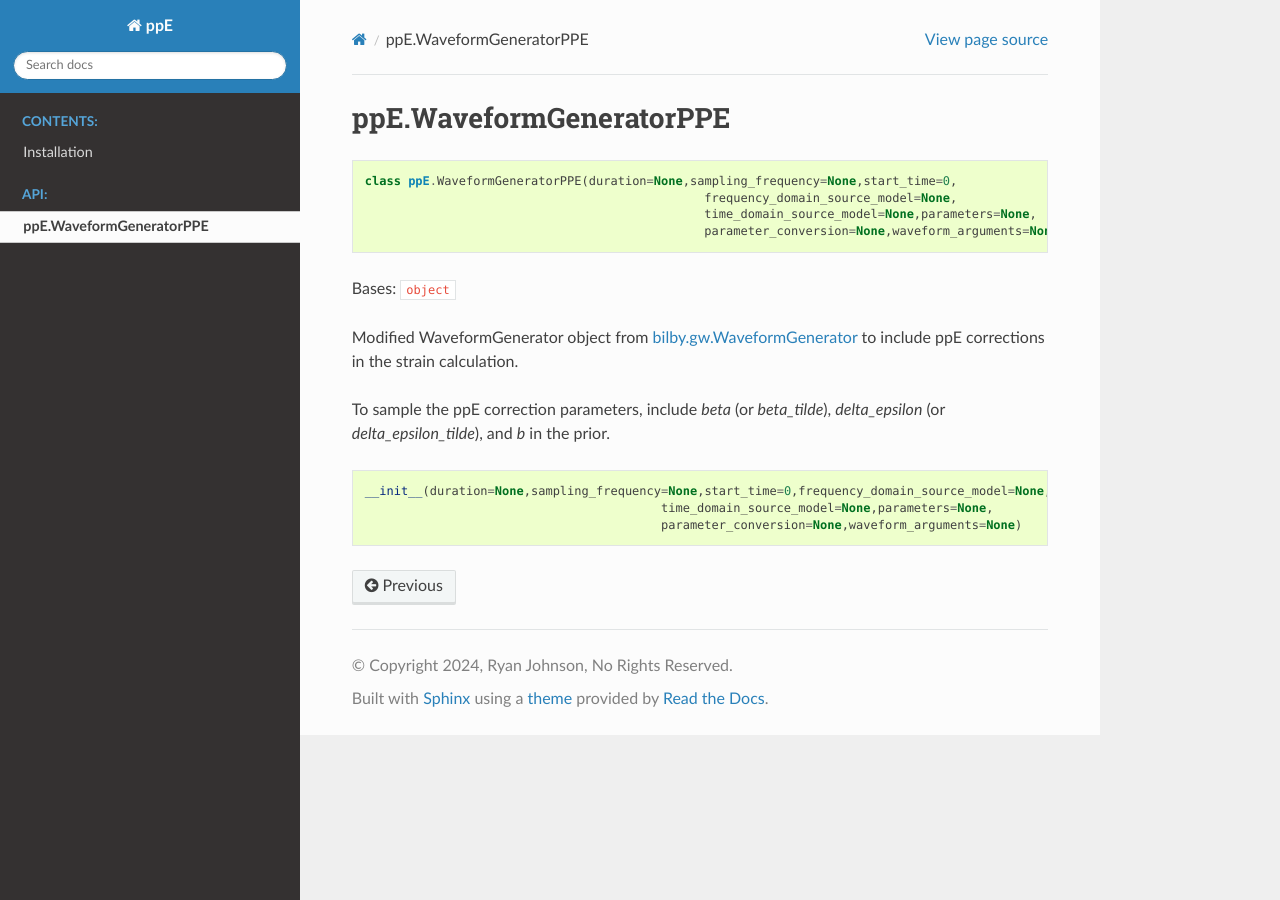
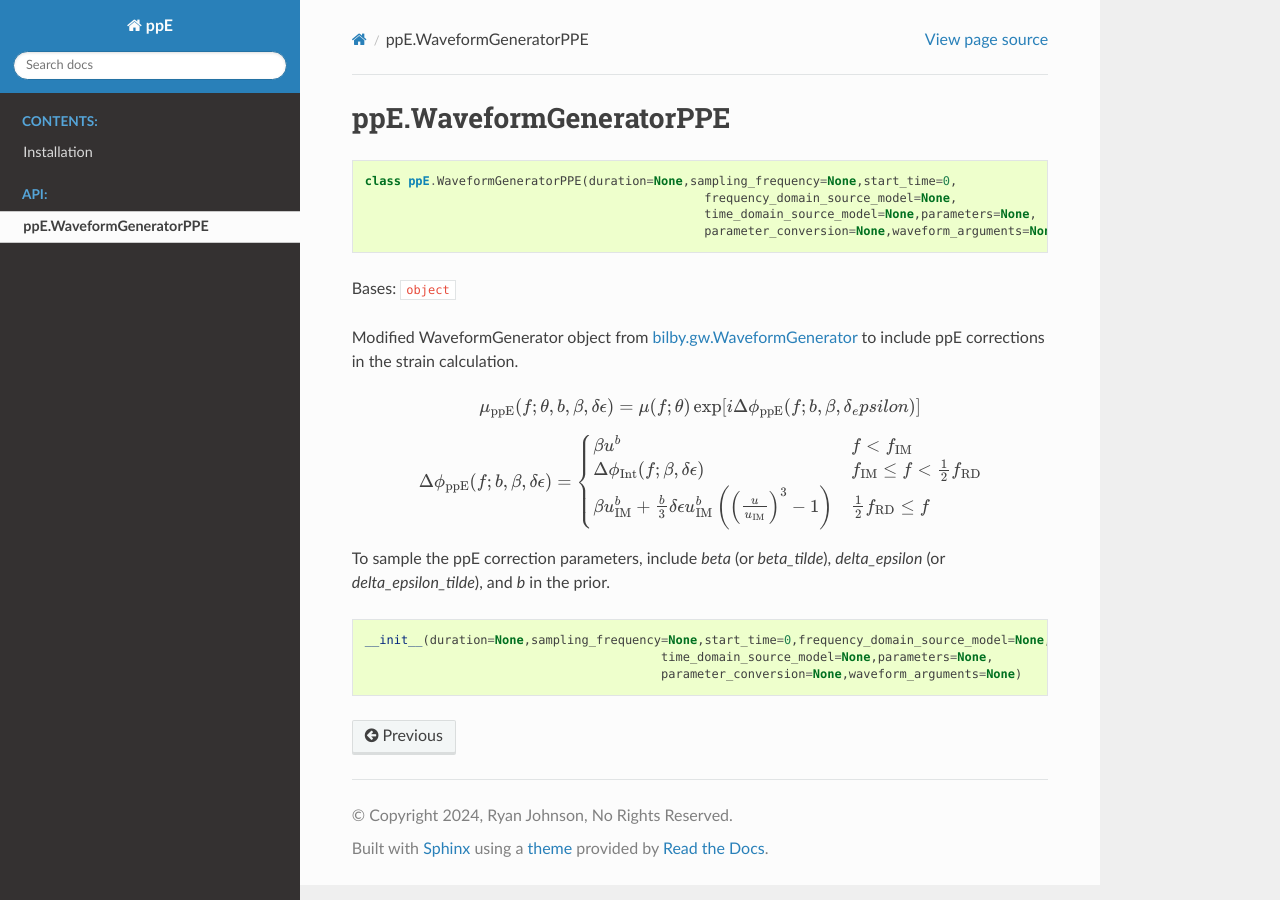
Before and after one commit to RyanSR71/ppE, a Sphinx documentation site: the page built from docs/source/WaveformGeneratorPPE.rst, in a window 1280 px wide. Built offline with Sphinx 7.4.7 and the Read the Docs theme 3.1.0, drawn with Linux system fonts in a browser that asks for light colours.

Commit message:
Update WaveformGeneratorPPE.rst

```diff
--- a/docs/source/WaveformGeneratorPPE.rst
+++ b/docs/source/WaveformGeneratorPPE.rst
@@ -12,6 +12,18 @@ Bases: ``object``
 
 Modified WaveformGenerator object from `bilby.gw.WaveformGenerator <https://lscsoft.docs.ligo.org/bilby/api/bilby.gw.waveform_generator.WaveformGenerator.html#bilby.gw.waveform_generator.WaveformGenerator>`_ to include ppE corrections in the strain calculation.
 
+.. math::
+
+   \mu_\mathrm{ppE}(f;\theta,b,\beta,\delta\epsilon)=\mu(f;\theta)\exp[i\Delta\phi_\mathrm{ppE}(f;b,\beta,\delta_epsilon)]
+
+.. math::
+
+   \Delta\phi_\mathrm{ppE}(f;b,\beta,\delta\epsilon)=\begin{cases}
+        \beta u^b & f<f_\mathrm{IM} \\
+        \Delta\phi_\mathrm{Int}(f;\beta,\delta\epsilon) & f_\mathrm{IM}\leq f<\frac{1}{2}f_\mathrm{RD} \\
+        \beta u_\mathrm{IM}^b+\frac{b}{3}\delta\epsilon u_\mathrm{IM}^b\left(\left(\frac{u}{u_\mathrm{IM}}\right)^3-1\right) & \frac{1}{2}f_\mathrm{RD}\leq f
+    \end{cases}
+
 To sample the ppE correction parameters, include `beta` (or `beta_tilde`), `delta_epsilon` (or `delta_epsilon_tilde`), and `b` in the prior.
 
 .. code-block:: python
```
